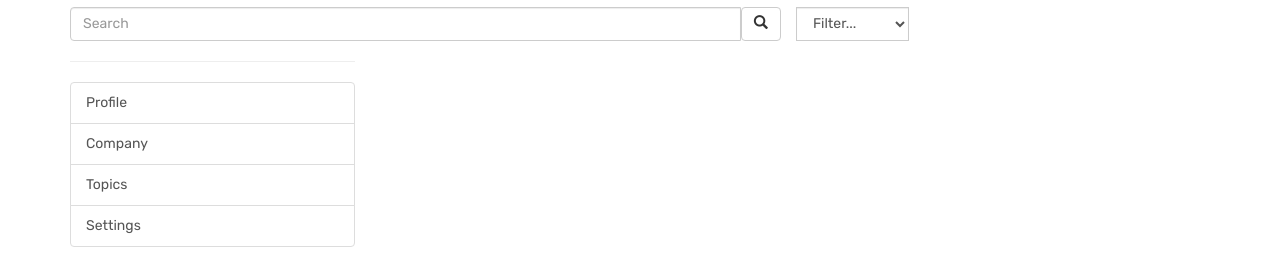
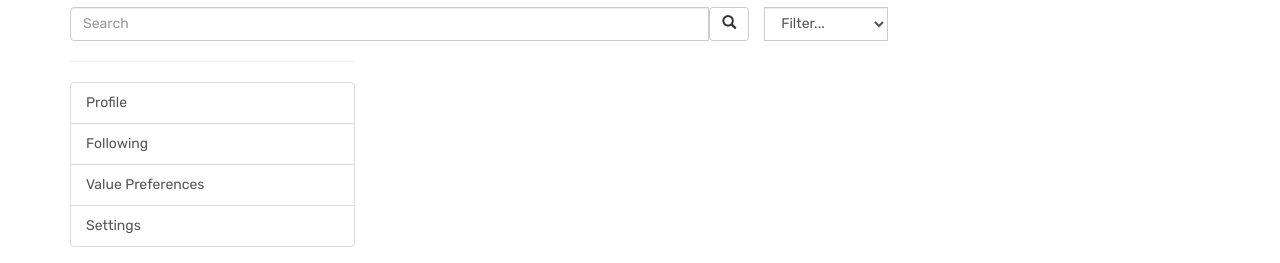
Before and after one commit to marty-jiffar/factor_hackchicago2019, a plain HTML site: page Factor/index.html in a window 1280 px wide. Shown: the part 63-326 px from the top of the page. Drawn offline with nearby package versions, Linux system fonts and the light colour scheme.

Commit message:
web pages finished

```diff
--- a/Factor/index.html
+++ b/Factor/index.html
@@ -42,7 +42,9 @@
 
             <select class="form-control">
               <option>Filter...</option>
-              <option>Topic</option>
+              <option>Environment</option>
+                <option>Social</option>
+                <option>Governance</option>
                 <option>Amazon</option>
                 <option>WalMart</option>
                 <option>Starbucks</option>
@@ -61,8 +63,8 @@
         <hr>
         <div class="list-group list-group">
           <a href="#" class="list-group-item"><span class="badge"></span> Profile</a>
-          <a href="#" class="list-group-item"><span class="badge"></span> Company</a>
-          <a href="#" class="list-group-item"><span class="badge"></span> Topics</a>
+          <a href="#" class="list-group-item"><span class="badge"></span> Following</a>
+          <a href="#" class="list-group-item"><span class="badge"></span> Value Preferences</a>
           <a href="#" class="list-group-item"><span class="badge"></span> Settings</a>
         </div>
       </div>
```
Also changed, not shown: company_page.html (+1 -1 lines), editors_picks.html (+1 -1 lines), 1 other file.
